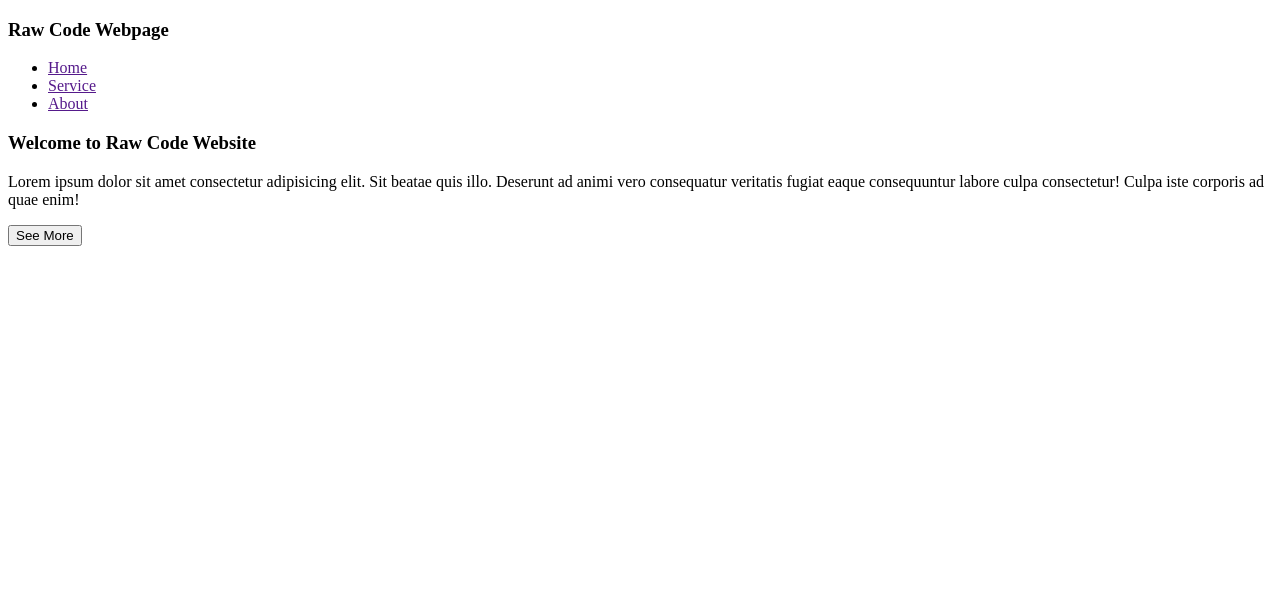
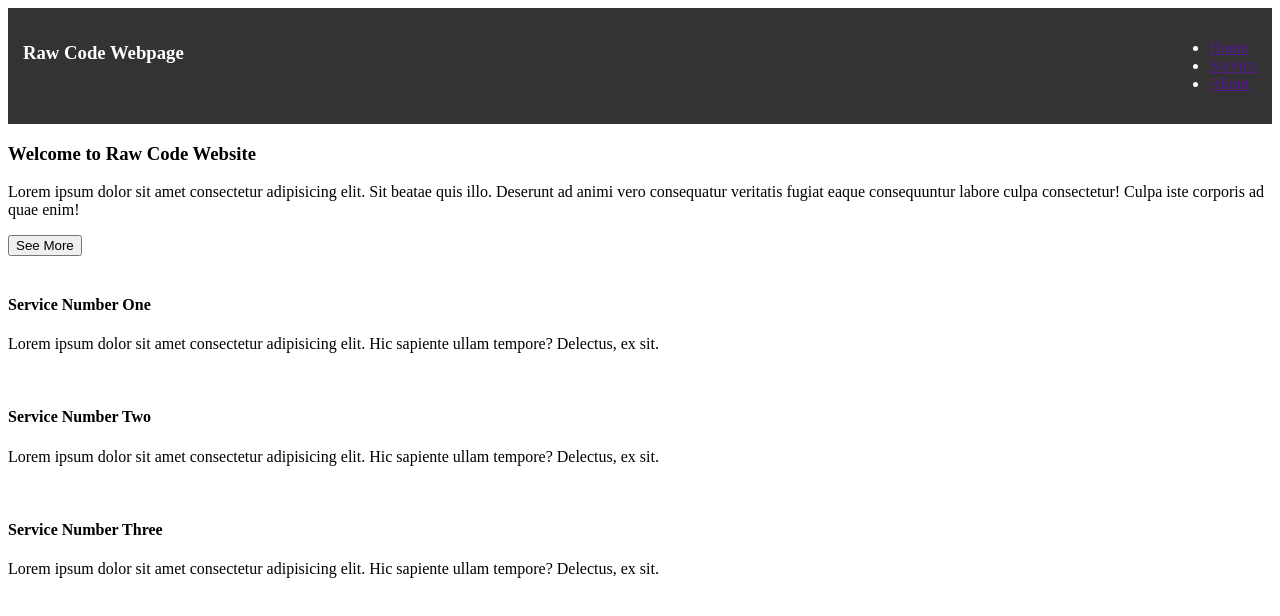
Before and after one commit to Sadiqur199/Raw-Code-Web, a plain HTML site: page index.html in a window 1280 px wide. Drawn offline with Linux system fonts and the light colour scheme.

Commit message:
implement card section

```diff
--- a/index.css
+++ b/index.css
@@ -0,0 +1,10 @@
+.navbar{
+  background-color: #333;
+  color: white;
+  padding: 15px;
+  display: flex;
+  justify-content: space-between;
+}
+.navbar ul{
+
+}
--- a/index.html
+++ b/index.html
@@ -28,6 +28,24 @@
   </div>
  </section>
  <!-- card Section -->
-
+  <section id="card" class="card-container">
+    <div class="card">
+      <img src="" alt="">
+      <h4>Service Number One</h4>
+      <p>Lorem ipsum dolor sit amet consectetur adipisicing elit. Hic sapiente ullam tempore? Delectus, ex sit.</p>
+    </div>
+    <!-- second card -->
+    <div class="card">
+      <img src="" alt="">
+      <h4>Service Number Two</h4>
+      <p>Lorem ipsum dolor sit amet consectetur adipisicing elit. Hic sapiente ullam tempore? Delectus, ex sit.</p>
+    </div>
+    <!-- third card -->
+    <div class="card">
+      <img src="" alt="">
+      <h4>Service Number Three</h4>
+      <p>Lorem ipsum dolor sit amet consectetur adipisicing elit. Hic sapiente ullam tempore? Delectus, ex sit.</p>
+    </div>
+  </section>
 </body>
 </html>
```
